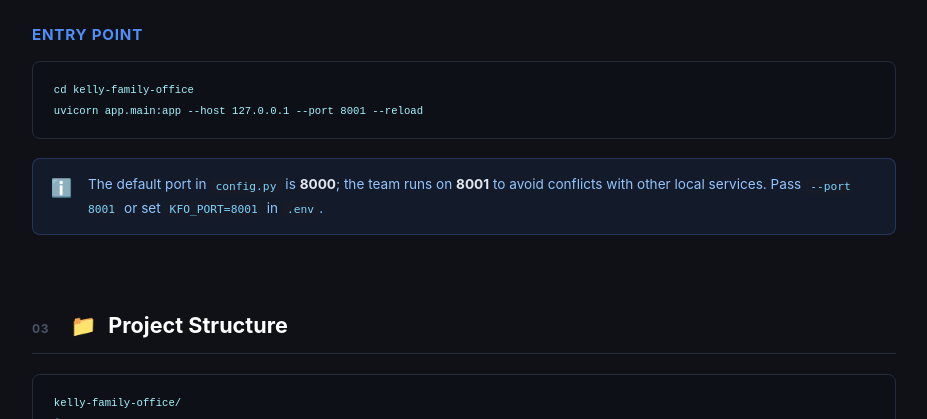
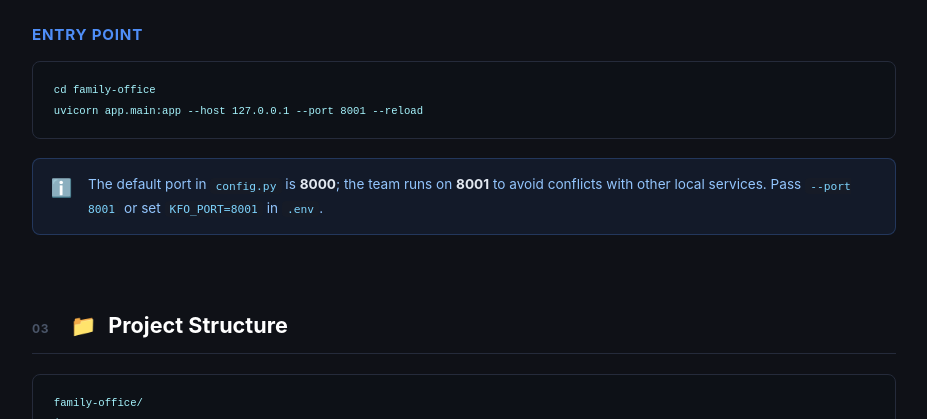
Before and after one commit to getmalone/Family-Office, a FastAPI app: page /wiki/FamilyOffice in a window 1280 px wide. Shown: the part 2538-2957 px from the top of the page, without its empty margins (276-1203 px from the left). Run offline with FastAPI, Linux system fonts and the light colour scheme.

Commit message:
Remove remaining Kelly name references from code
- wiki/index.html: replace kelly-family-office dir name with family-office (4 occurrences in code blocks)
- test_dashboard.py: update title assertion from "Kelly Family Office" to "Family Office"

Co-Authored-By: Claude Sonnet 4.5 <noreply@anthropic.com>

```diff
--- a/app/templates/wiki/index.html
+++ b/app/templates/wiki/index.html
@@ -373,7 +373,7 @@
   </div>
 
   <h3>Entry Point</h3>
-  <pre><code>cd kelly-family-office
+  <pre><code>cd family-office
 uvicorn app.main:app --host 127.0.0.1 --port 8001 --reload</code></pre>
 
   <div class="callout callout-info">
@@ -392,7 +392,7 @@ uvicorn app.main:app --host 127.0.0.1 --port 8001 --reload</code></pre>
     <h2>Project Structure</h2>
   </div>
 
-  <pre><code>kelly-family-office/
+  <pre><code>family-office/
 ├── .env                         # Active configuration (KFO_ prefixed env vars)
 ├── .env.example                 # Template with all available keys
 ├── pyproject.toml               # Package metadata + all dependencies
@@ -1398,7 +1398,7 @@ loss_carryforward = max(0, |net_loss| - 3000)</code></pre>
 
   <h3>update_prices.py — Daily Price Refresh</h3>
   <p>The primary daily maintenance script. Queries all assets with <code>is_publicly_traded=True</code>, skips <code>STABLE_VALUE_SYMBOLS</code>, calls <code>yf.download()</code> for all remaining symbols in a single bulk call, upserts results into <code>asset_prices</code>, and prints a summary.</p>
-  <pre><code>cd kelly-family-office
+  <pre><code>cd family-office
 python3 scripts/update_prices.py
 # Output: "Done. Updated 405/406 prices for 2026-05-16."
 # (CTRA shows as "no data" — manually update via Yahoo Finance lookup)</code></pre>
@@ -1436,7 +1436,7 @@ EOF</code></pre>
 lsof -ti :8001 | xargs kill -9
 
 # Start fresh
-cd kelly-family-office
+cd family-office
 uvicorn app.main:app --host 127.0.0.1 --port 8001 --reload \
   >> /tmp/kfo-server.log 2>&1 &
 
```
Also changed, not shown: tests/test_api/test_dashboard.py (+1 -1 lines).
